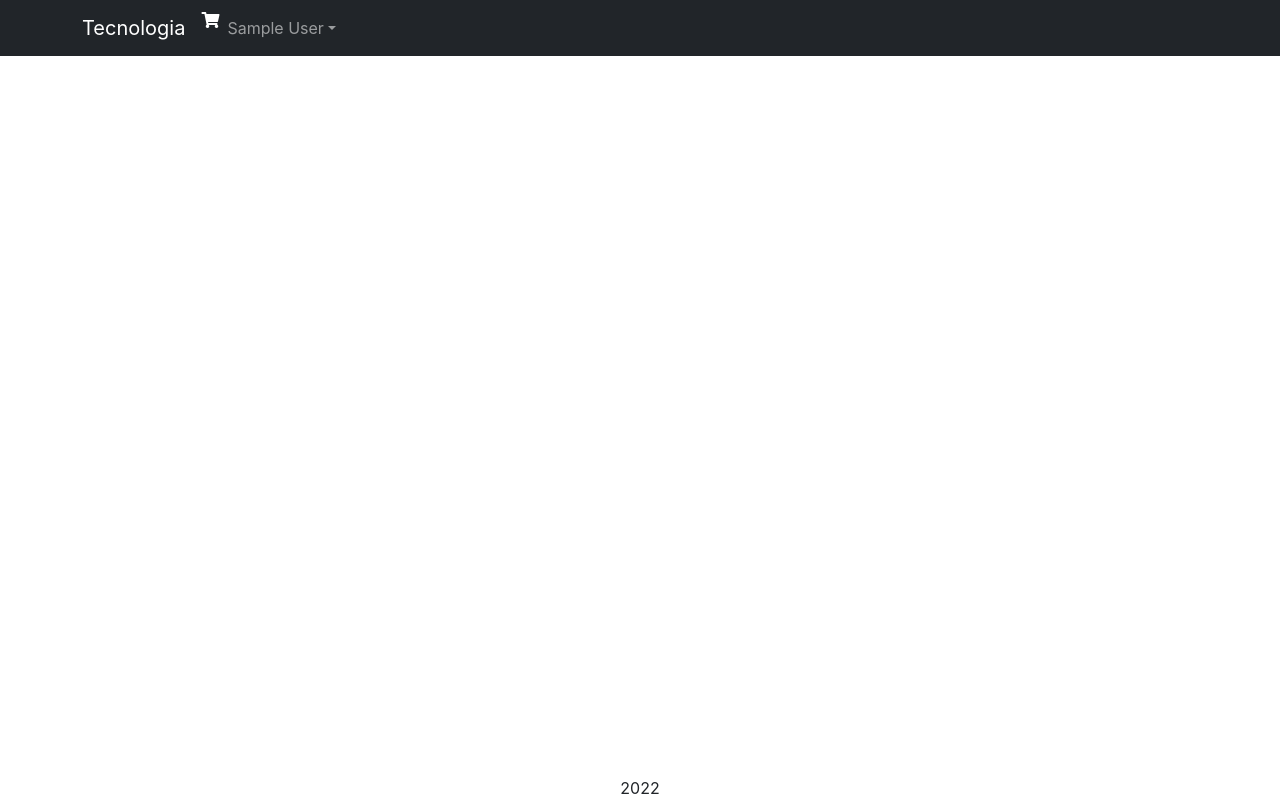
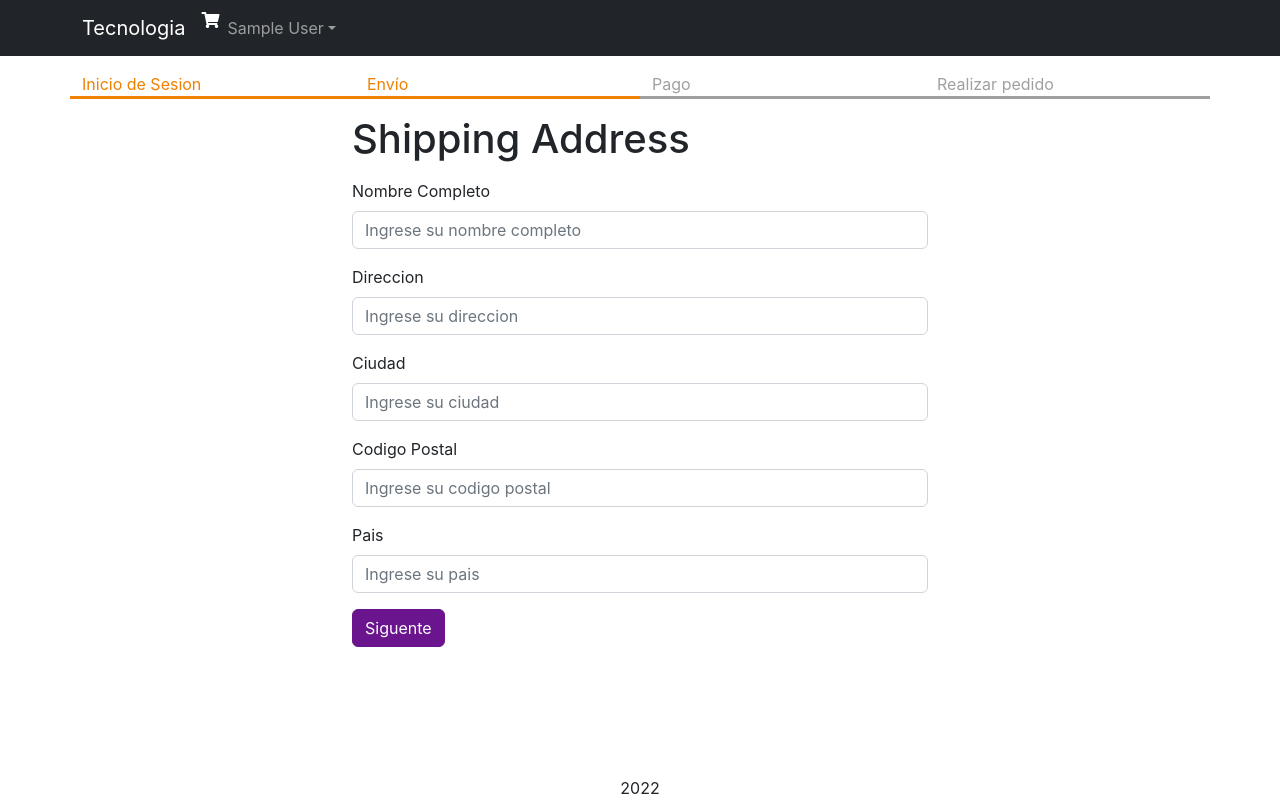
Before and after one commit to davquipe/carrito-de-compras, a React (Create React App) app in the folder frontend/: page /shipping in a window 1280 px wide. Built offline with nearby package versions, Linux system fonts and the light colour scheme; sample sign-in values are in the browser's storage.

Commit message:
[ADD] Formilario envio

```diff
--- a/frontend/src/App.js
+++ b/frontend/src/App.js
@@ -12,6 +12,7 @@
 import { ToastContainer } from 'react-toastify';
 import 'react-toastify/dist/ReactToastify.css';
 import NavDropdown from 'react-bootstrap/NavDropdown';
+import ShippingAddressScreen from './screens/ShippingAddressScreen';
 
 function App() {
   const { state, dispatch: ctxDispatch } = useContext(Store);
@@ -20,6 +21,7 @@
   const signoutHandler = () => {
     ctxDispatch({ type: 'USER_SIGNOUT' });
     localStorage.removeItem('userInfo');
+    localStorage.removeItem('shippingAddress');
   };
   return (
     <BrowserRouter>
@@ -72,6 +74,10 @@
               <Route path="/product/:slug" element={<ProductScreen />} />
               <Route path="/cart" element={<CartScreen />} />
               <Route path="/signin" element={<SigninScreen />} />
+              <Route
+                path="/shipping"
+                element={<ShippingAddressScreen />}
+              ></Route>
               <Route path="/" element={<HomeScreen />} />
             </Routes>
           </Container>
--- a/frontend/src/Store.js
+++ b/frontend/src/Store.js
@@ -7,6 +7,9 @@
     ? JSON.parse(localStorage.getItem('userInfo'))
     : null,
   cart: {
+    shippingAddress: localStorage.getItem('shippingAddress')
+      ? JSON.parse(localStorage.getItem('shippingAddress'))
+      : {},
     cartItems: localStorage.getItem('cartItems')
       ? JSON.parse(localStorage.getItem('cartItems'))
       : [],
@@ -42,6 +45,18 @@
       return {
         ...state,
         userInfo: null,
+        cart: {
+          cartItems: [],
+          shippingAddress: {},
+        },
+      };
+    case 'SAVE_SHIPPING_ADDRESS':
+      return {
+        ...state,
+        cart: {
+          ...state.cart,
+          shippingAddress: action.payload,
+        },
       };
 
     default:
--- /dev/null
+++ b/frontend/src/components/CheckoutSteps.js
@@ -0,0 +1,14 @@
+import React from 'react';
+import Row from 'react-bootstrap/Row';
+import Col from 'react-bootstrap/Col';
+
+export default function CheckoutSteps(props) {
+  return (
+    <Row className="checkout-steps">
+      <Col className={props.step1 ? 'active' : ''}>Inicio de Sesion</Col>
+      <Col className={props.step2 ? 'active' : ''}>Envío</Col>
+      <Col className={props.step3 ? 'active' : ''}>Pago</Col>
+      <Col className={props.step4 ? 'active' : ''}>Realizar pedido</Col>
+    </Row>
+  );
+}
--- a/frontend/src/index.css
+++ b/frontend/src/index.css
@@ -63,3 +63,12 @@
 .small-container {
   max-width: 600px;
 }
+
+.checkout-steps > div {
+  border-bottom: 0.2rem solid #a0a0a0;
+  color: #a0a0a0;
+}
+.checkout-steps > div.active {
+  border-bottom: 0.2rem solid #f08000;
+  color: #f08000;
+}
--- /dev/null
+++ b/frontend/src/screens/ShippingAddressScreen.js
@@ -0,0 +1,116 @@
+import React, { useContext, useEffect, useState } from 'react';
+import { Helmet } from 'react-helmet-async';
+import Form from 'react-bootstrap/Form';
+import Button from 'react-bootstrap/Button';
+import { useNavigate } from 'react-router-dom';
+import { Store } from '../Store';
+import CheckoutSteps from '../components/CheckoutSteps';
+
+export default function ShippingAddressScreen() {
+  const navigate = useNavigate();
+  const { state, dispatch: ctxDispatch } = useContext(Store);
+  const {
+    userInfo,
+    cart: { shippingAddress },
+  } = state;
+  const [fullName, setFullName] = useState(shippingAddress.fullName || '');
+  const [address, setAddress] = useState(shippingAddress.address || '');
+  const [city, setCity] = useState(shippingAddress.city || '');
+  const [postalCode, setPostalCode] = useState(
+    shippingAddress.postalCode || ''
+  );
+  useEffect(() => {
+    if (!userInfo) {
+      navigate('/signin?redirect=/shipping');
+    }
+  }, [userInfo, navigate]);
+  const [country, setCountry] = useState(shippingAddress.country || '');
+  const submitHandler = (e) => {
+    e.preventDefault();
+    ctxDispatch({
+      type: 'SAVE_SHIPPING_ADDRESS',
+      payload: {
+        fullName,
+        address,
+        city,
+        postalCode,
+        country,
+      },
+    });
+    localStorage.setItem(
+      'shippingAddress',
+      JSON.stringify({
+        fullName,
+        address,
+        city,
+        postalCode,
+        country,
+      })
+    );
+    navigate('/payment');
+  };
+  return (
+    <div>
+      <Helmet>
+        <title>Direccion de Envio</title>
+      </Helmet>
+
+      <CheckoutSteps step1 step2></CheckoutSteps>
+      <div className="container small-container">
+        <h1 className="my-3">Shipping Address</h1>
+        <Form onSubmit={submitHandler}>
+          <Form.Group className="mb-3" controlId="fullName">
+            <Form.Label>Nombre Completo</Form.Label>
+            <Form.Control
+              value={fullName}
+              onChange={(e) => setFullName(e.target.value)}
+              required
+              placeholder="Ingrese su nombre completo"
+            />
+          </Form.Group>
+          <Form.Group className="mb-3" controlId="address">
+            <Form.Label>Direccion</Form.Label>
+            <Form.Control
+              value={address}
+              onChange={(e) => setAddress(e.target.value)}
+              required
+              placeholder="Ingrese su direccion"
+            />
+          </Form.Group>
+          <Form.Group className="mb-3" controlId="city">
+            <Form.Label>Ciudad</Form.Label>
+            <Form.Control
+              value={city}
+              onChange={(e) => setCity(e.target.value)}
+              required
+              placeholder="Ingrese su ciudad"
+            />
+          </Form.Group>
+          <Form.Group className="mb-3" controlId="postalCode">
+            <Form.Label>Codigo Postal</Form.Label>
+            <Form.Control
+              value={postalCode}
+              onChange={(e) => setPostalCode(e.target.value)}
+              required
+              placeholder="Ingrese su codigo postal"
+            />
+          </Form.Group>
+          <Form.Group className="mb-3" controlId="country">
+            <Form.Label>Pais</Form.Label>
+            <Form.Control
+              value={country}
+              onChange={(e) => setCountry(e.target.value)}
+              required
+              placeholder="Ingrese su pais"
+            />
+          </Form.Group>
+          <div className="mb-3">
+            <Button variant="primary" type="submit">
+              Siguente
+            </Button>
+          </div>
+        </Form>
+      </div>
+    </div>
+  );
+}
```
